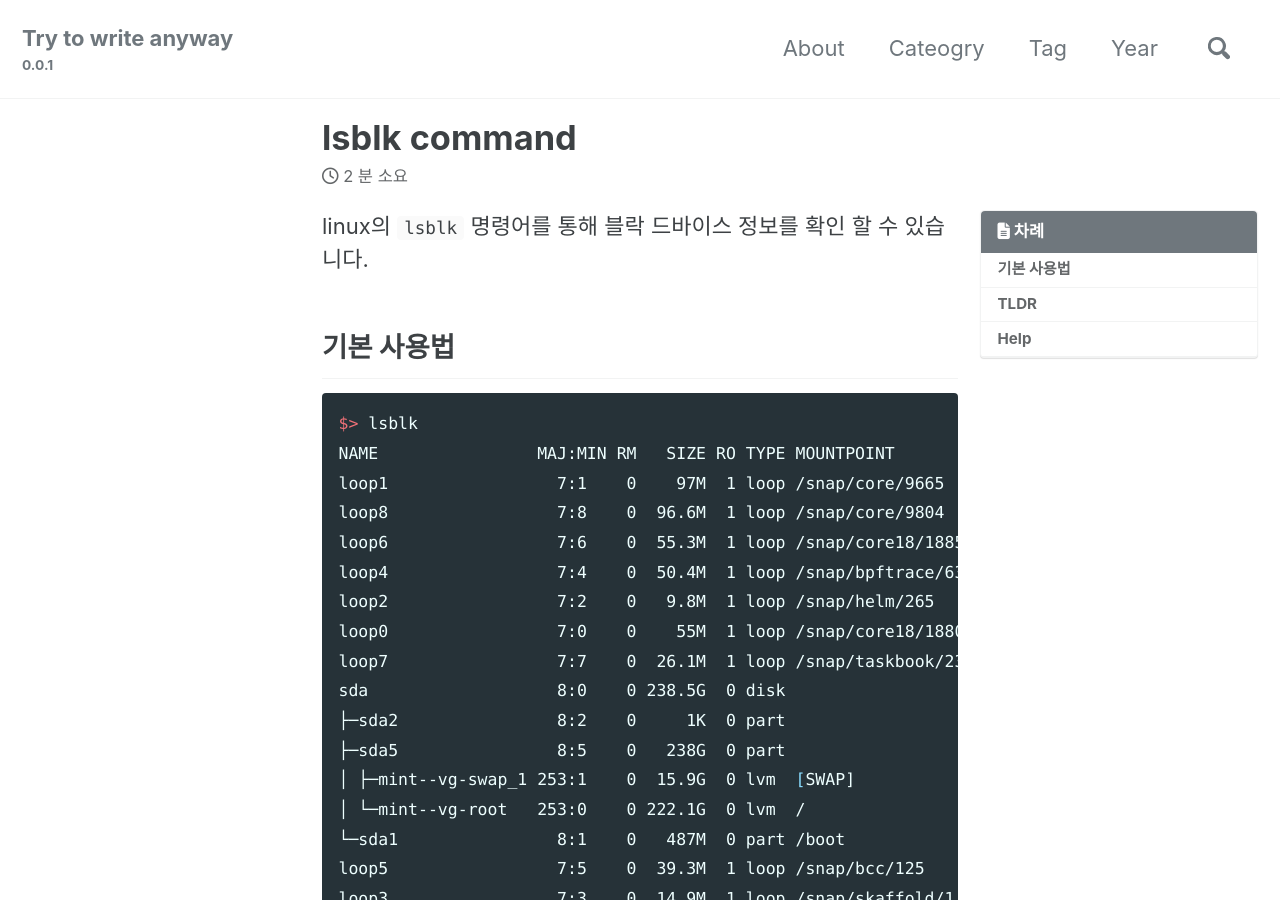
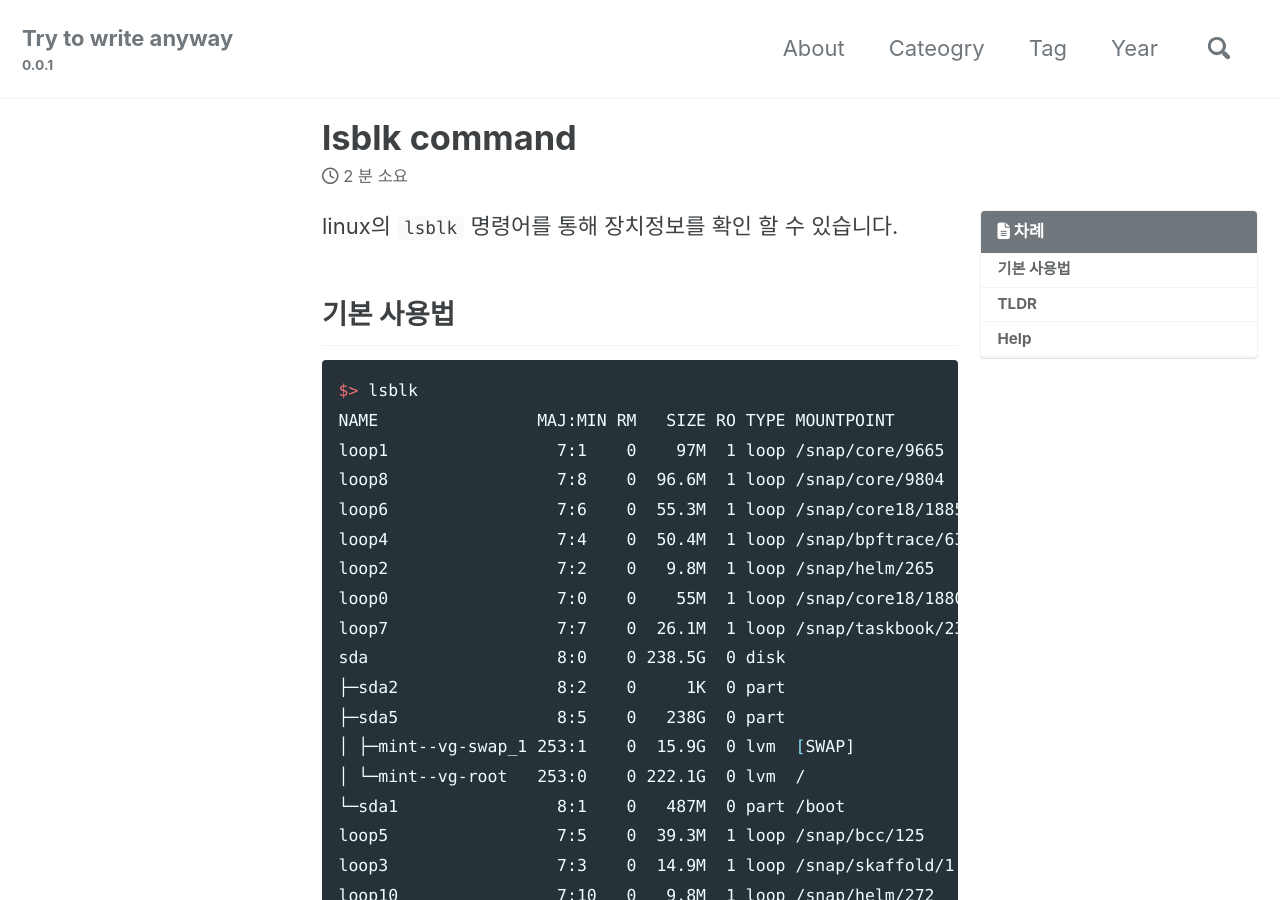
Before and after one commit to geeksaga/geeksaga.github, a Jekyll site: the page built from _posts/linux/command/2020-09-11-lsblk.md, in a window 1280 px wide and 900 px high. Built offline with Jekyll 4.4.1, drawn with Linux system fonts in a browser that asks for light colours; cached includes are drawn as plain includes; nearby versions of some CDN libraries; comment, search, counter and statistics services are not loaded.

Commit message:
오타 수정.

```diff
--- a/_posts/linux/command/2020-09-11-lsblk.md
+++ b/_posts/linux/command/2020-09-11-lsblk.md
@@ -12,7 +12,7 @@ toc_label: "차례"
 published: true
 ---
 
-linux의 `lsblk` 명령어를 통해 블락 드바이스 정보를 확인 할 수 있습니다.
+linux의 `lsblk` 명령어를 통해 장치정보를 확인 할 수 있습니다.
 
 
 ## 기본 사용법
```
